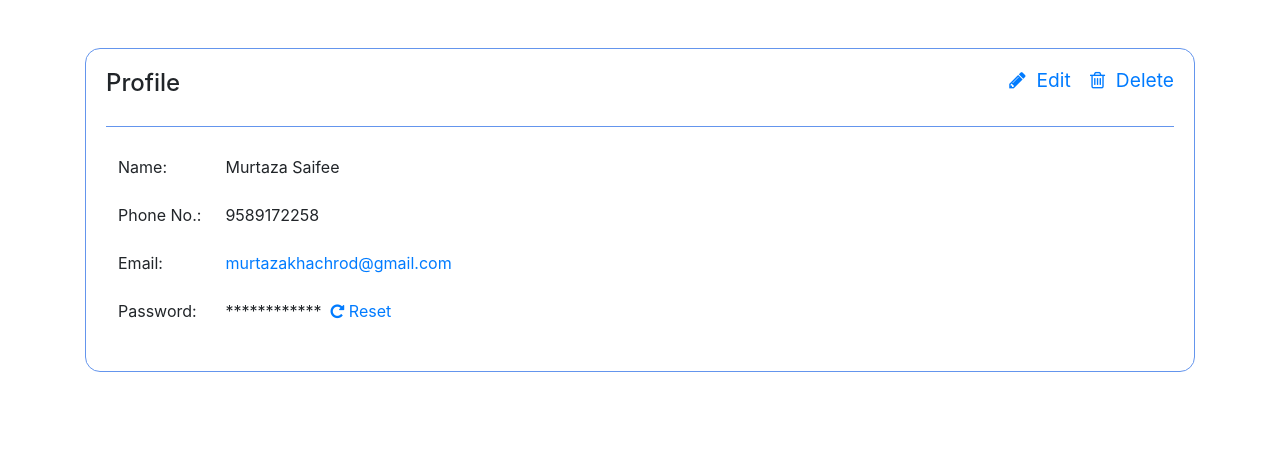
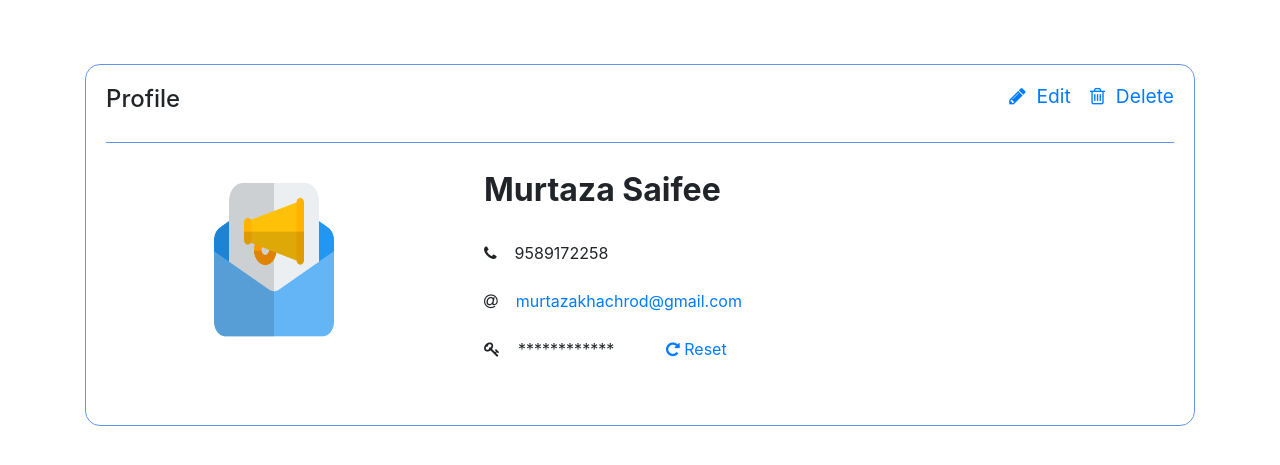
Before and after one commit to murtaza-repo/The_BroadcastApp, a Flask app: page /profile in a window 1280 px wide. Shown: the part 74-539 px from the top of the page. Run offline with Flask 2, Linux system fonts and the light colour scheme; a user stored in the database is signed in; data comes from the database, SQL or seed files in the repository; some libraries are stand-ins or nearby versions.

Commit message:
Profile pic upload

```diff
--- a/static/css/style.css
+++ b/static/css/style.css
@@ -51,3 +51,9 @@
 .login-register-form-section .form-group {
     padding: 0 20px;
 }
+
+@media screen and (max-width: 600px) {
+    .profileTable{
+        text-align: -webkit-center;
+    }
+  }
--- a/templates/base.html
+++ b/templates/base.html
@@ -9,7 +9,7 @@
     <meta http-equiv="X-UA-Compatible" content="ie=edge">
     <link rel="stylesheet" href="https://stackpath.bootstrapcdn.com/bootstrap/4.3.1/css/bootstrap.min.css"
         integrity="sha384-ggOyR0iXCbMQv3Xipma34MD+dH/1fQ784/j6cY/iJTQUOhcWr7x9JvoRxT2MZw1T" crossorigin="anonymous">
-    <link href="http://netdna.bootstrapcdn.com/font-awesome/4.0.3/css/font-awesome.min.css" rel="stylesheet" type="text/css">
+    <link href="https://stackpath.bootstrapcdn.com/font-awesome/4.7.0/css/font-awesome.min.css" rel="stylesheet" type="text/css">
     {% block head %} {% endblock %}
 </head>
 
--- a/templates/profile.html
+++ b/templates/profile.html
@@ -9,37 +9,46 @@
             <p>{{ msg }}</p>
         </div>
 
-<div class="card mt-5"
-    style="width: auto; border-color: cornflowerblue; border-radius: 15px;">
+        <div class="card-deck mb-3">
+            <div class="card mt-5" style="width: auto; border-color: cornflowerblue; border-radius: 15px;">
                 <div class="card-body">
                     <h4 class="card-title" style="display: inline-flex;">Profile</h4>
                     <h4 style="display: inline-flex; float: right;">
-            <a class="small" href="#" data-toggle="modal" data-target="#editModal"><i class="fa fa-pencil"></i>&nbsp;
+                        <a class="small" href="#" data-toggle="modal" data-target="#editModal"><i
+                                class="fa fa-pencil"></i>&nbsp;
                             Edit</a>
                         &nbsp; &nbsp;
-            <a class="small" href="#" data-toggle="modal" data-target="#deleteModal"><i class="fa fa-trash-o"></i>&nbsp; Delete</a>
+                        <a class="small" href="#" data-toggle="modal" data-target="#deleteModal"><i
+                                class="fa fa-trash-o"></i>&nbsp; Delete</a>
                     </h4>
                     <hr style="border-color: cornflowerblue;">
                     <p class="card-text">
+                    <div class="row">
+                        <div class="col-sm-4 text-center img-responsive mt-4">
+                            <img src="{{ url_for('static', filename='img/titleIcon.png') }}" alt="title" width="120" height="160" >
+                        </div>
+                        <div class="col-sm-8 profileTable">
                             <table class="table table-borderless" style="width: auto;">
                                 <tbody>
                                     <tr>
-                    <td>Name:</td><td>{{ user.fullName }}</td>
+                                        <td colspan="2"><h2 class="font-weight-bold">{{ user.fullName }}</h2></td>
                                     </tr>
                                     <tr>
-                    <td>Phone No.:</td>{% if user.phone %}<td>{{ user.phone }}</td>{% else %}<td>NA</td>{% endif %}
+                                        <td colspan="2"><i class="fa fa-phone"></i>&nbsp;&nbsp; &nbsp;{% if user.phone %}{{ user.phone }}{% else %}NA</td>{% endif %}
                                     </tr>
                                     <tr>
-                    <td>Email:</td><td style="word-break: break-all;"><a href="mailto:{{ user.email }}">{{ user.email }}</a></td>
+                                        <td colspan="2"><i class="fa fa-at"></i>&nbsp;&nbsp; &nbsp;<a href="mailto:{{ user.email }}">{{ user.email }}</a></td>
                                     </tr>
                                     <tr>
-                    <td>Password:</td>
-                    <td>************ &nbsp;<a href="#" data-toggle="modal" data-target="#passwordModal"><i
+                                        <td><i class="fa fa-key"></i>&nbsp;&nbsp; &nbsp;************</td><td><a href="#" data-toggle="modal" data-target="#passwordModal"><i
                                                     class="fa fa-repeat"></i>&nbsp;Reset</a></td>
                                     </tr>
                                 </tbody>
                             </table>
+                        </div>
+                    </div>
                     </p>
+                </div>
             </div>
         </div>
 
```
Also changed, not shown: 1 other file. Lines whose indentation alone changed are shown as unchanged.
